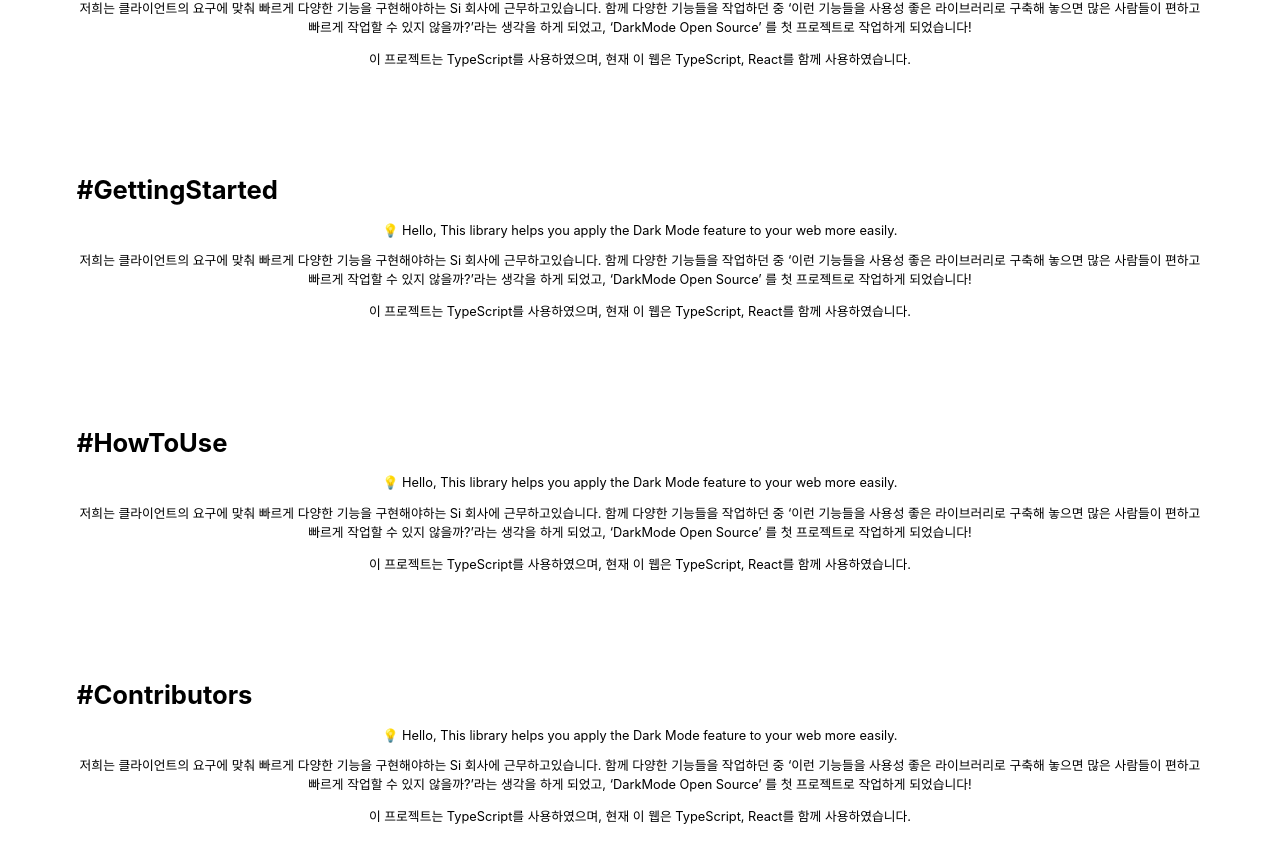
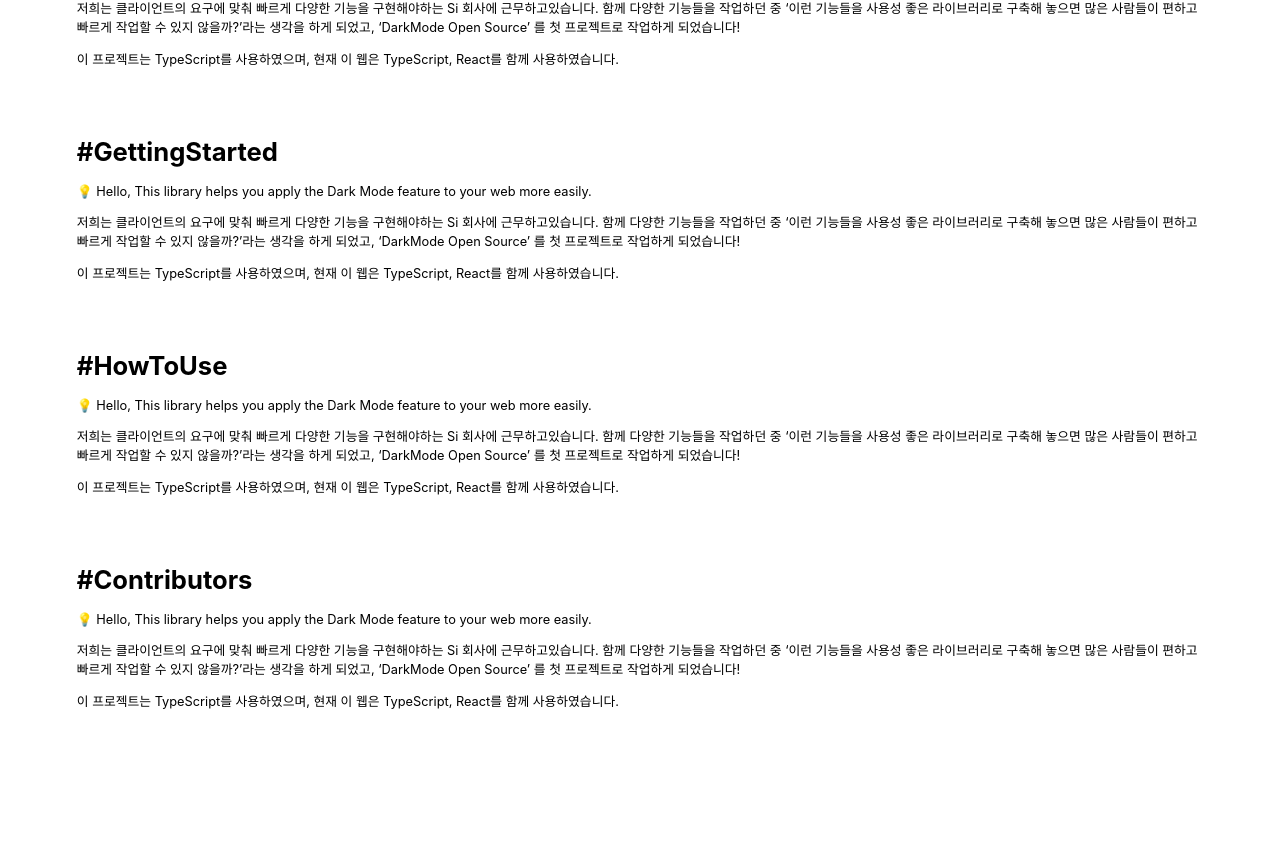
Before and after one commit to YunMinSeok/ts-darkmode-example, a React (Create React App) app: page / in a window 1280 px wide. Shown: the part 613-1476 px from the top of the page. After the commit the page ends 1374 px from the top, so only its background shows below. Built offline with nearby package versions, Linux system fonts and the light colour scheme.

Commit message:
⚡️ add mouseEvent and remove css

```diff
--- a/src/component/Contributors.tsx
+++ b/src/component/Contributors.tsx
@@ -24,9 +24,8 @@
   );
 }
 const ComponentWrap: StyledComponent<"div", DefaultTheme> = styled.div`
-  padding: 0 6vw 6vw;
-`;
-const IntroTitle: StyledComponent<"h1", DefaultTheme> = styled.h1`
+  padding: 0 6vw 3vw;
   text-align: left;
 `;
+const IntroTitle: StyledComponent<"h1", DefaultTheme> = styled.h1``;
 const IntroDesc: StyledComponent<"p", DefaultTheme> = styled.p``;
--- a/src/component/GettingStart.tsx
+++ b/src/component/GettingStart.tsx
@@ -24,9 +24,8 @@
   );
 }
 const ComponentWrap: StyledComponent<"div", DefaultTheme> = styled.div`
-  padding: 0 6vw 6vw;
-`;
-const IntroTitle: StyledComponent<"h1", DefaultTheme> = styled.h1`
+  padding: 0 6vw 3vw;
   text-align: left;
 `;
+const IntroTitle: StyledComponent<"h1", DefaultTheme> = styled.h1``;
 const IntroDesc: StyledComponent<"p", DefaultTheme> = styled.p``;
--- a/src/component/HowToUse.tsx
+++ b/src/component/HowToUse.tsx
@@ -24,9 +24,8 @@
   );
 }
 const ComponentWrap: StyledComponent<"div", DefaultTheme> = styled.div`
-  padding: 0 6vw 6vw;
-`;
-const IntroTitle: StyledComponent<"h1", DefaultTheme> = styled.h1`
+  padding: 0 6vw 3vw;
   text-align: left;
 `;
+const IntroTitle: StyledComponent<"h1", DefaultTheme> = styled.h1``;
 const IntroDesc: StyledComponent<"p", DefaultTheme> = styled.p``;
--- a/src/component/Introduction.tsx
+++ b/src/component/Introduction.tsx
@@ -24,9 +24,8 @@
   );
 }
 const ComponentWrap: StyledComponent<"div", DefaultTheme> = styled.div`
-  padding: 0 6vw 6vw;
-`;
-const IntroTitle: StyledComponent<"h1", DefaultTheme> = styled.h1`
+  padding: 0 6vw 3vw;
   text-align: left;
 `;
+const IntroTitle: StyledComponent<"h1", DefaultTheme> = styled.h1``;
 const IntroDesc: StyledComponent<"p", DefaultTheme> = styled.p``;
--- a/src/component/Main.tsx
+++ b/src/component/Main.tsx
@@ -1,18 +1,38 @@
 import * as React from "react";
-import styled, { DefaultTheme, StyledComponent } from "styled-components";
+import styled, {
+  DefaultTheme,
+  keyframes,
+  StyledComponent,
+} from "styled-components";
 
 export default function Main() {
+  const contentsMousehoverHandler = (
+    event: React.MouseEvent<HTMLDivElement>
+  ) => {
+    const contents: HTMLDivElement = event.currentTarget;
+    contents.style.fontWeight = "bold";
+  };
+  const contentsMousehleaveHandler = (
+    event: React.MouseEvent<HTMLDivElement>
+  ) => {
+    const contents: HTMLDivElement = event.currentTarget;
+    contents.style.fontWeight = "500";
+  };
   return (
     <ContentsWrap>
       <IconWarp>
         <ToggleButton></ToggleButton>
+        {/* <imageCircle></imageCircle> */}
       </IconWarp>
       <ContentsTextWrap>
         <ContentsTitle>@ysms/ts-darkmode</ContentsTitle>
         <ContentsDesc>👀 How about change your web to darkmode?</ContentsDesc>
       </ContentsTextWrap>
       <ConstentsUrlWrap>
-        <ContentsDesc>
+        <ContentsDesc
+          onMouseOver={contentsMousehoverHandler}
+          onMouseLeave={contentsMousehleaveHandler}
+        >
           <a href="https://github.com/YunMinSeok/darkmodejs">
             Go to Repositories
           </a>
@@ -63,3 +83,21 @@
 const ConstentsUrlWrap: StyledComponent<"div", DefaultTheme> = styled.div`
   padding-top: 4vw;
 `;
+// const imageCircle: StyledComponent<"div", DefaultTheme> = styled.div`
+//   position: absolute;
+//   top: 26%;
+//   left: 36.5%;
+//   width: 30rem;
+//   animation: spinCircle 30s linear infinite;
+//   opacity: 0.1;
+// `;
+// const spinCircle = keyframes`
+//   @keyframes spinCircle {
+//     from {
+//       transform: rotate(0);
+//     }
+//     to {
+//       transform: rotate(360deg);
+//     }
+//   }
+// `;
```
